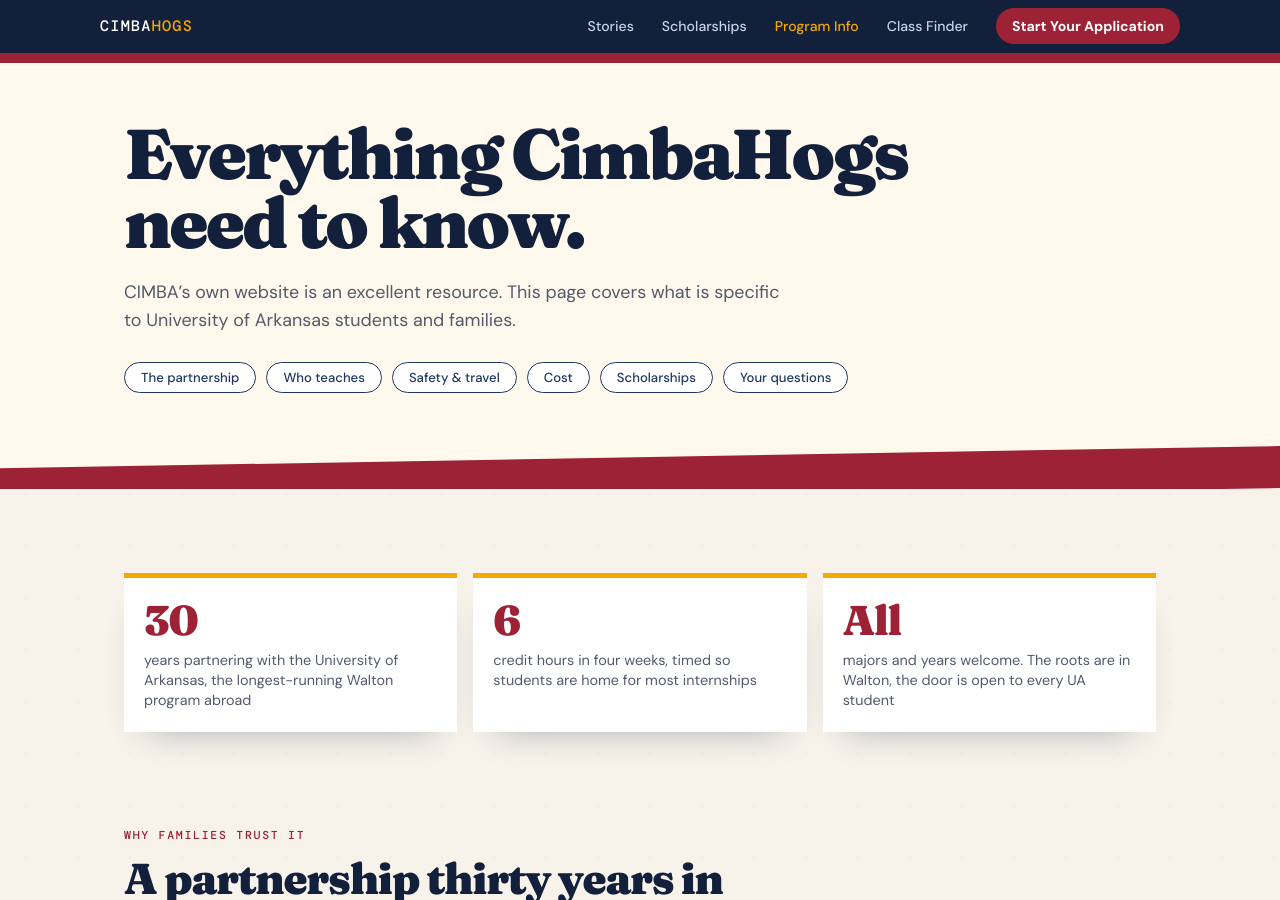
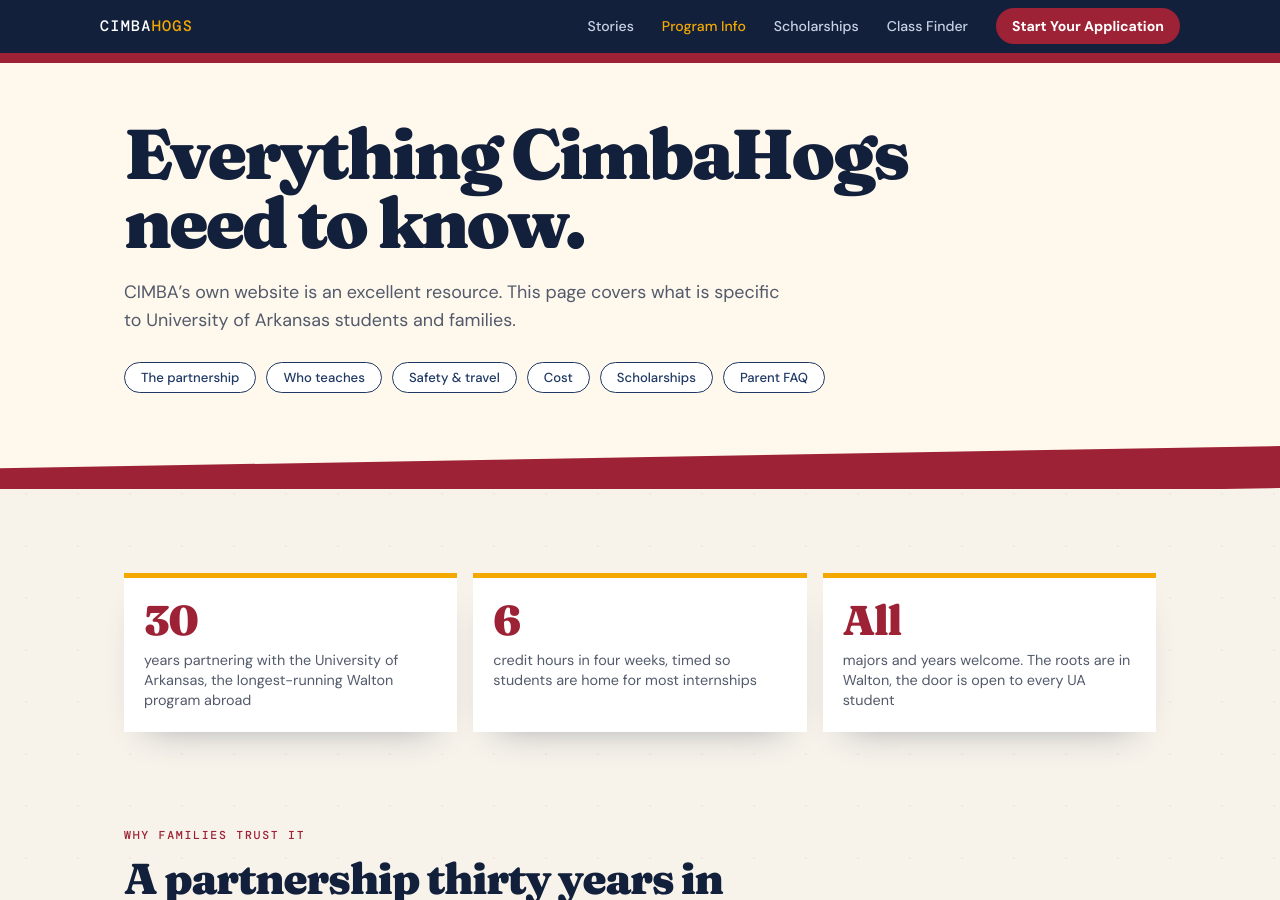
Before and after one commit to profsarahgrace/cimbahogs, a Jekyll site: the page built from program/index.html, in a window 1280 px wide and 900 px high. Built offline with Jekyll 4.4.1, drawn with Linux system fonts in a browser that asks for light colours.

Commit message:
Label FAQ as Parent FAQ; reorder nav: Stories, Program Info, Scholarships, Class Finder
Co-Authored-By: Claude Sonnet 5.5 <noreply@anthropic.com>

```diff
--- a/_includes/nav.html
+++ b/_includes/nav.html
@@ -6,8 +6,8 @@
     </button>
     <ul class="sitenav-links" id="sitenav-links">
       <li><a href="/stories/"{% if page.url == '/stories/' %} aria-current="page"{% endif %}>Stories</a></li>
+      <li><a href="/program/"{% if page.url == '/program/' %} aria-current="page"{% endif %}>Program Info</a></li>
       <li><a href="/scholarships/"{% if page.url == '/scholarships/' %} aria-current="page"{% endif %}>Scholarships</a></li>
-      <li><a href="/program/"{% if page.url == '/program/' %} aria-current="page"{% endif %}>Program Info</a></li>
       <li><a href="/classfinder/"{% if page.url == '/classfinder/' %} aria-current="page"{% endif %}>Class Finder</a></li>
       <li><a href="/summer27application/" class="sitenav-cta"{% if page.url == '/summer27application/' %} aria-current="page"{% endif %}>Start Your Application</a></li>
     </ul>
--- a/program/index.html
+++ b/program/index.html
@@ -49,7 +49,7 @@ faq:
       <a href="#safety">Safety &amp; travel</a>
       <a href="#cost">Cost</a>
       <a href="#scholarships">Scholarships</a>
-      <a href="#faq">Your questions</a>
+      <a href="#faq">Parent FAQ</a>
     </nav>
   </div>
 </header>
@@ -332,7 +332,7 @@ faq:
 
   <section class="faq-section" id="faq" aria-labelledby="faq-title">
     <div class="section-head">
-      <h2 id="faq-title">FAQ</h2>
+      <h2 id="faq-title">Parent FAQ</h2>
     </div>
 
     <div class="faq-list">
```
